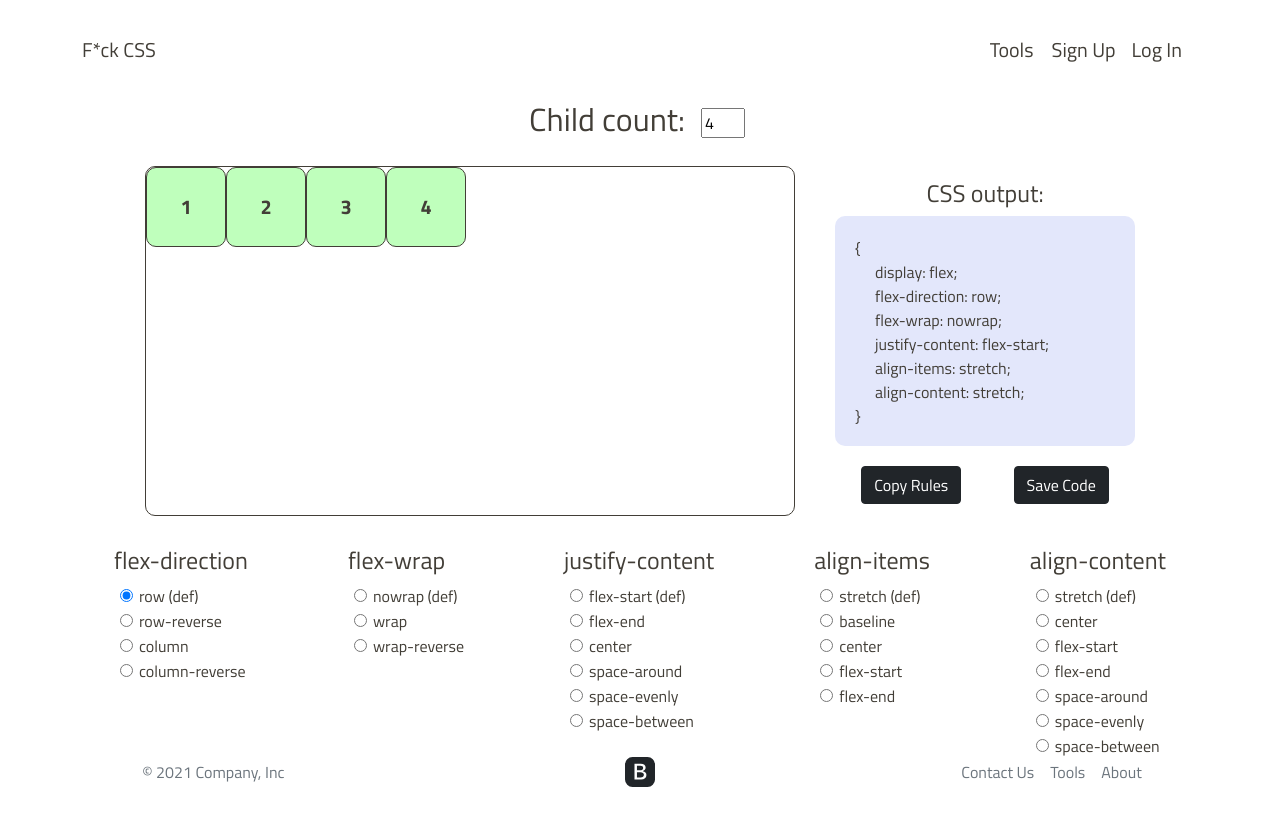
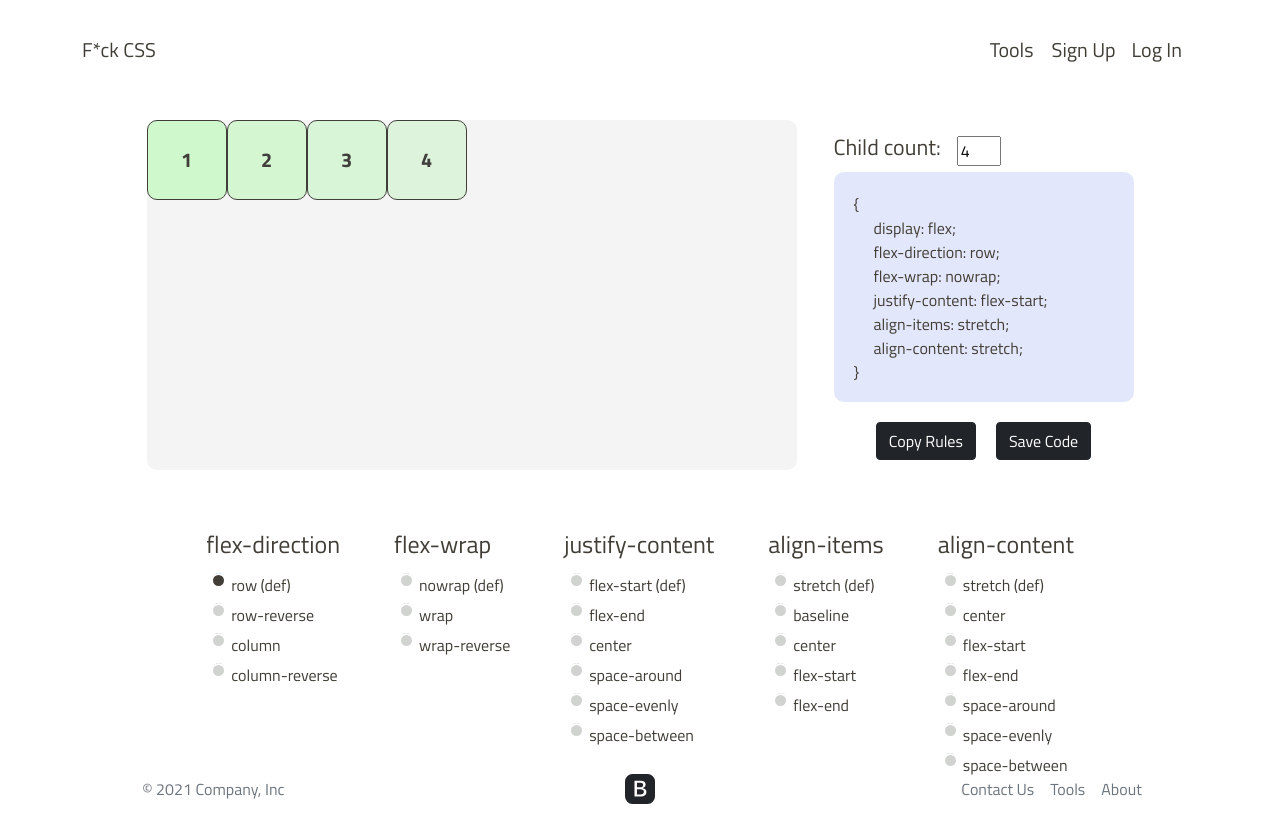
Before and after one commit to fck-css/web, a React (Create React App) app: page /flexbox in a window 1280 px wide. Built offline with nearby package versions, Linux system fonts and the light colour scheme.

Commit message:
sytle and copy to clipboard.

```diff
--- a/src/components/Flexbox/FlexboxChild/FlexboxChild.jsx
+++ b/src/components/Flexbox/FlexboxChild/FlexboxChild.jsx
@@ -4,7 +4,7 @@ import './FlexboxChild.scss'
 const FlexboxChild = ({ number }) => {
 
     return (
-        <div className="FlexboxChild">
+        <div className="FlexboxChild" style={{filter: `grayscale(${number/10+0.35})`}}>
             <p>{number + 1}</p>
         </div>
     )
--- a/src/views/Flexbox/Flexbox.jsx
+++ b/src/views/Flexbox/Flexbox.jsx
@@ -1,5 +1,6 @@
 import react, { useState } from 'react';
 import FlexboxChild from '../../components/Flexbox/FlexboxChild/FlexboxChild';
+import { useAuthContext } from '../../contexts/AuthContext/AuthContext';
 import './Flexbox.scss'
 
 const initialOutput = {
@@ -15,6 +16,8 @@ const Flexbox = () => {
     const [childCount, setChildCount] = useState(4)
     const [output, setOutput] = useState(initialOutput)
 
+    const { createToast } = useAuthContext()
+
     const handleChange = (event) => {
         const { name, value } = event.target
         setOutput({
@@ -23,9 +26,23 @@ const Flexbox = () => {
         })
     }
 
+    const copyText = () => {
+        const text = Array.from(document.getElementsByClassName("line-code")).map(p => p.innerHTML).join("\r\n")
+        navigator.clipboard.writeText(text)
+        createToast("Copied to clipboard", "success")
+    }
+
+
     return (
         <div className="Flexbox">
 
+
+
+            <div className="parent-output-div">
+                <div className="parent-div" style={output}>
+                    {Array.from(Array(childCount).keys()).map(child => <FlexboxChild number={child} />)}
+                </div>
+                <div>
             <div className="child-count-div">
                 <h2 className="child-count-title">Child count:</h2>
                 <input
@@ -36,28 +53,25 @@ const Flexbox = () => {
                 value={childCount}
                 />
             </div>
-
-            <div className="parent-output-div">
-                <div className="parent-div" style={output}>
-                    {Array.from(Array(childCount).keys()).map(child => <FlexboxChild number={child}/>)}
-                </div>
-                <div>
-                    <h4>CSS output:</h4>
                     <div className="output">
                         <p> {`{`}</p>
                         <div className="code-text">
-                            <p> {`display: flex;`}</p>
-                            <p> {`flex-direction: ${output['flex-direction']};`}</p>
-                            <p> {`flex-wrap: ${output['flex-wrap']};`}</p>
-                            <p> {`justify-content: ${output['justify-content']};`}</p>
-                            <p> {`align-items: ${output['align-items']};`}</p>
-                            <p> {`align-content: ${output['align-content']};`}</p>
+                            <p className="line-code">{`display: flex;`}</p>
+                            <p className="line-code">{`flex-direction: ${output['flex-direction']};`}</p>
+                            <p className="line-code">{`flex-wrap: ${output['flex-wrap']};`}</p>
+                            <p className="line-code">{`justify-content: ${output['justify-content']};`}</p>
+                            <p className="line-code">{`align-items: ${output['align-items']};`}</p>
+                            <p className="line-code">{`align-content: ${output['align-content']};`}</p>
                         </div>
                         <p> {`}`}</p>
+
+
                     </div>
 
+
+
                     <div className="flexbox-buttons">
-                        <button className='btn btn-dark'>Copy Rules</button>
+                        <button className='btn btn-dark' onClick={copyText}>Copy Rules</button>
                         <button className='btn btn-dark'>Save Code</button>
                     </div>
                 </div>
--- a/src/views/Flexbox/Flexbox.scss
+++ b/src/views/Flexbox/Flexbox.scss
@@ -5,6 +5,7 @@
     align-items: center;
     justify-content: center;
     flex-direction: column;
+    padding: 0 10%;
 }
 
 .child-count-div {
@@ -14,6 +15,7 @@
 
 .child-count-title {
     margin-right: 10px;
+    font-size: 22px;
 }
 
 .child-count {
@@ -26,15 +28,14 @@
     margin-top: 20px;
     display: flex;
     width: 100%;
-    justify-content: center;
+    justify-content: space-around;
     align-items: center;
 }
 
 .parent-div {
-    margin-right: 40px;
     width: 80%;
     max-width: 650px;
-    border: 1px solid;
+    background-color: #f3f4f3;
     height: 350px;
     display: flex;
     border-radius: 10px;
@@ -62,17 +63,59 @@
     width: 90%;
     justify-content: space-around;
     margin-top: 30px;
-    text-align: left;;
+    text-align: left;
+    margin-top: 60px;
 }
 
 input {
     margin: 6px;
 }
 
+input[type='radio']:after {
+    width: 15px;
+    height: 15px;
+    border-radius: 15px;
+    top: -3px;
+    left: -1px;
+    position: relative;
+    background-color: #d1d3d1;
+    content: '';
+    display: inline-block;
+    visibility: visible;
+    border: 2px solid white;
+}
+
+input[type='radio']:checked:after {
+    width: 15px;
+    height: 15px;
+    border-radius: 15px;
+    top: -3px;
+    left: -1px;
+    position: relative;
+    background-color: #423e37;
+    content: '';
+    display: inline-block;
+    visibility: visible;
+    border: 2px solid white;
+}
+
 .flexbox-buttons {
     margin-top: 20px;
     width: 100%;
     display: flex;
-    justify-content: space-around;
+    justify-content: center;
     align-items: center;
 }
+
+.flexbox-buttons > button:first-child {
+    margin-right: 20px;
+}
+
+.parent {
+    display: flex;
+    flex-direction: row;
+    flex-wrap: nowrap;
+    justify-content: flex-start;
+    align-items: stretch;
+    align-content: stretch;
+}
```
